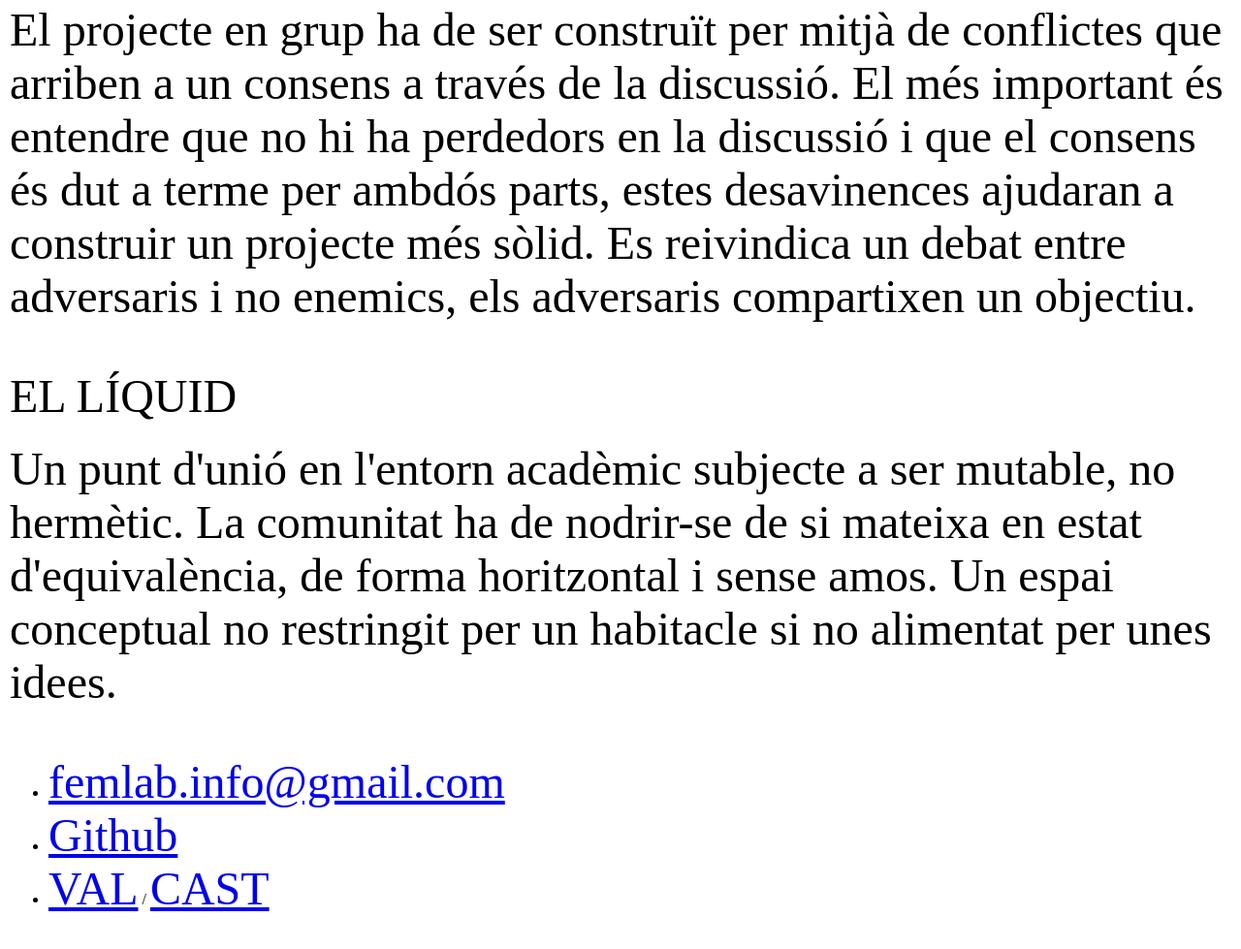
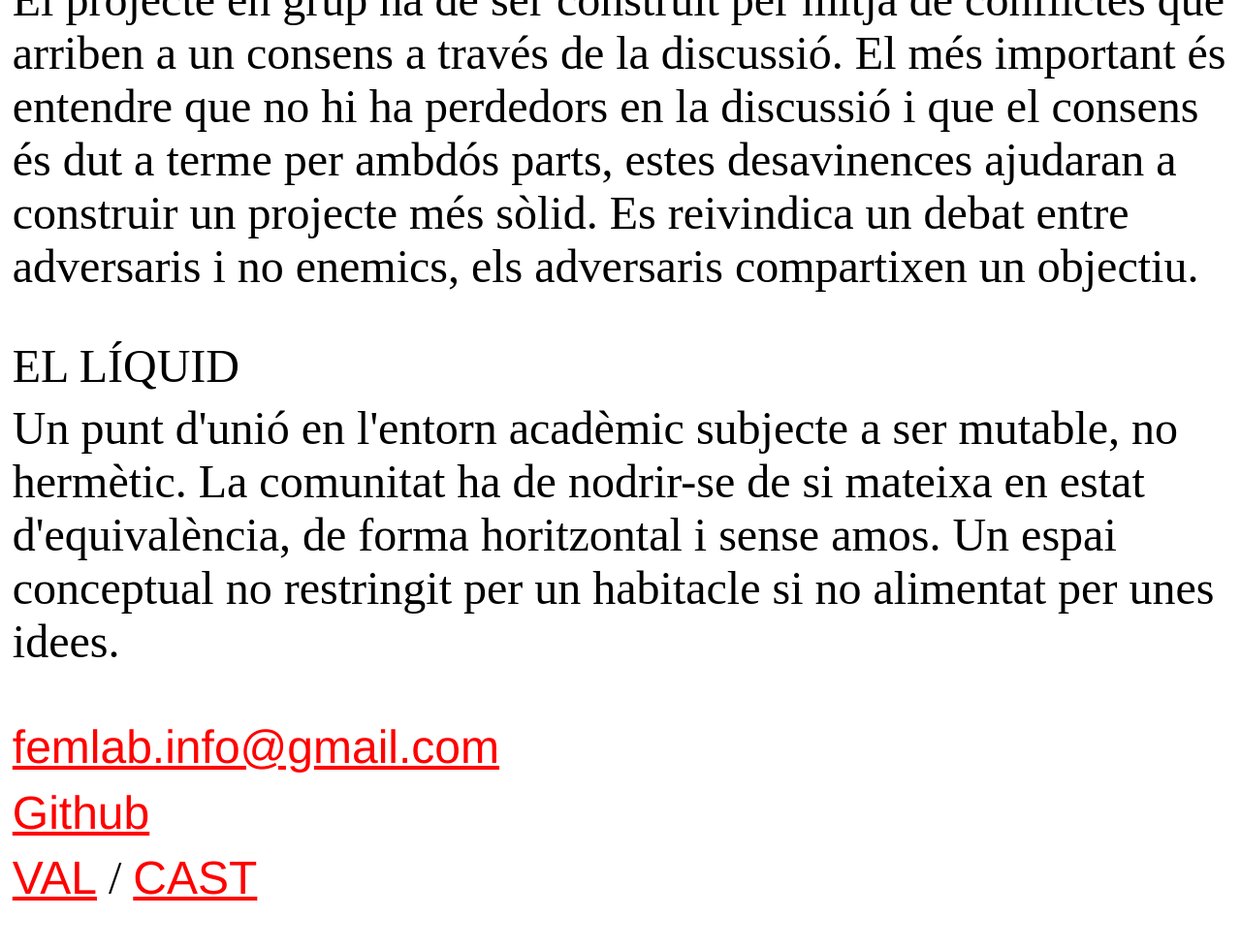
Before and after one commit to femlaboratori/femlaboratori.github.io, a plain HTML site: page index.html in a window 1280 px wide. Shown: the part 1466-2445 px from the top of the page at 97% size. Drawn offline with Linux system fonts and the light colour scheme.

Commit message:
Update style.css

```diff
--- a/css/style.css
+++ b/css/style.css
@@ -1,30 +1,52 @@
 body{
 	padding: 0;
 	margin: 0;
+	font-size: 48px;
 }
 
 p{
-	margin-top: 20px;
+	margin-top: 0.6rem;
 }
 
 div#wrapper, footer{
-	padding: 0 10px;
+	padding: 0 0.8rem;
 }
 
 h2{
 	font-size: 48px;
 	font-weight: normal;
-	margin-bottom: 10px;
-}
-
-p{
-	font-size: 48px;
+	margin-bottom: 0.6rem;
 }
 
 footer{
-	margin-bottom: 20px;
+	margin-bottom: 1rem;
 }
 
 a{
-	font-size: 48px;
+	font-family: Helvetica;
+	color: red;
 }
+
+p::selection, h2::selection{
+	color: red;
+}
+
+a::selection{
+	color: black;
+}
+
+ul{
+	list-style: none;
+	padding: 0;
+	line-height: 1.4em;
+}
+
+@media (max-width: 600px) {
+  body{
+  	font-size: 30px;
+  }
+
+  h2{
+  	font-size: 30px;
+  }
+}
```
